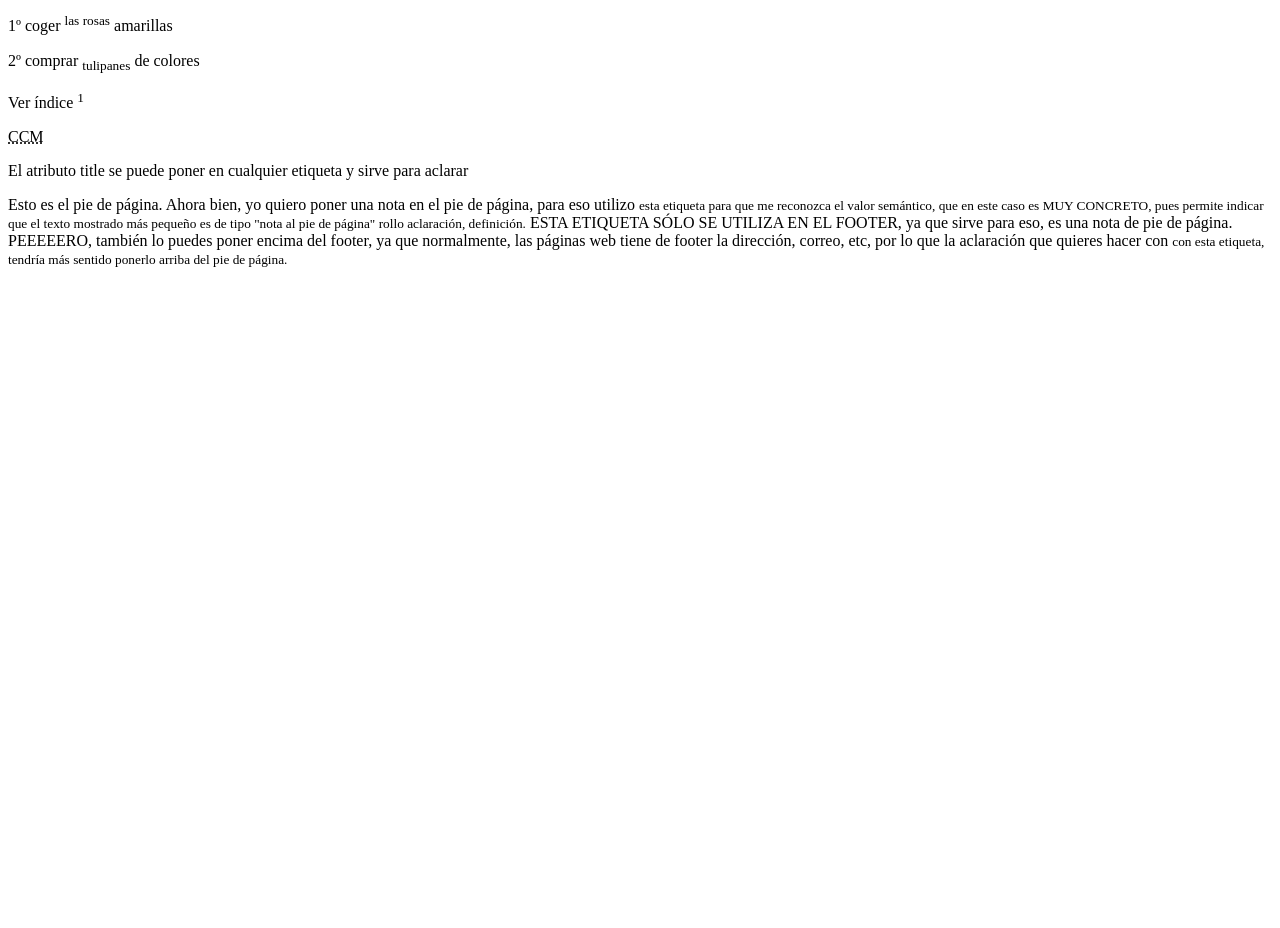
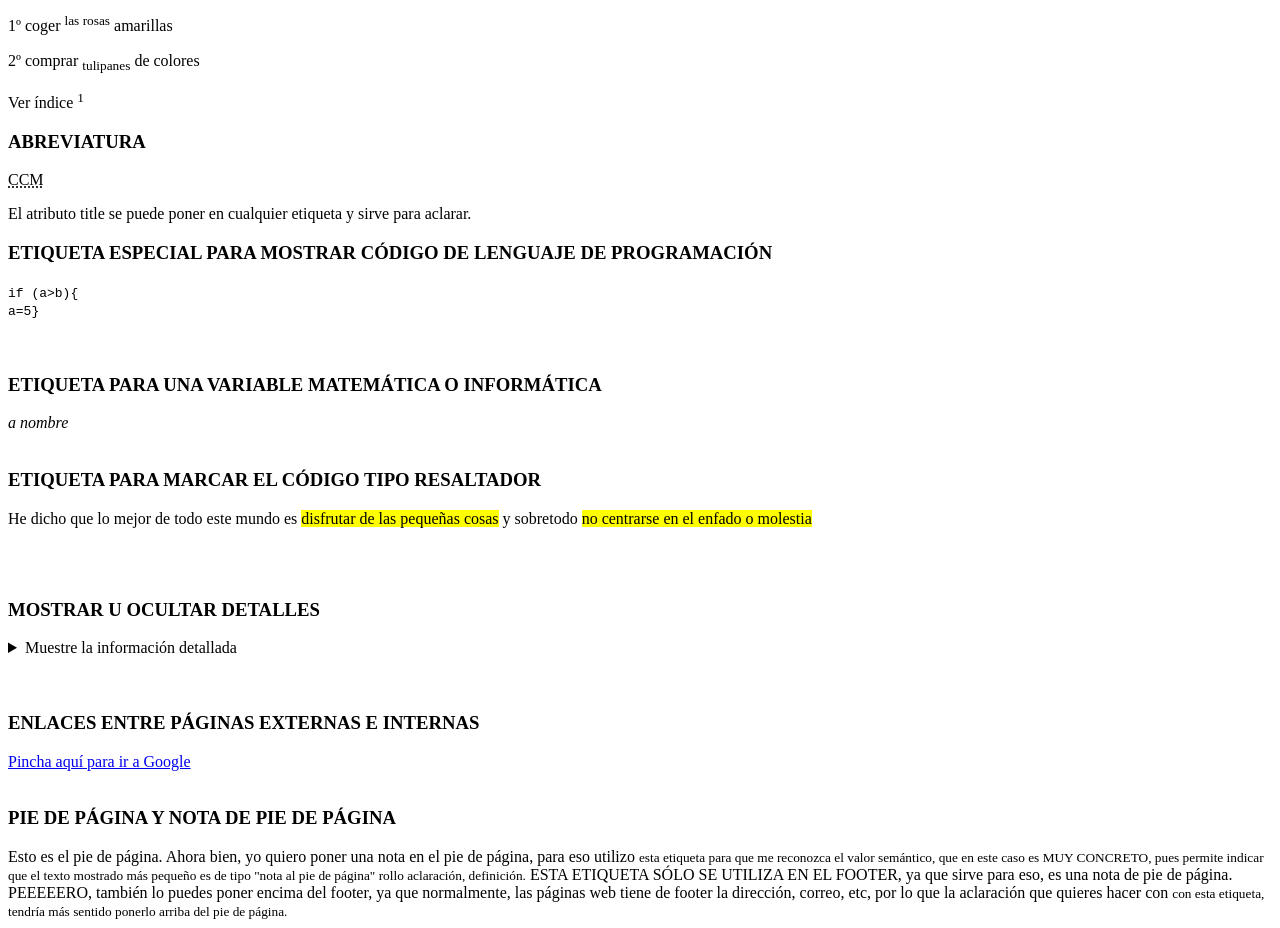
Before and after one commit to Bei03/HTML2, a plain HTML site: page primer.html in a window 1280 px wide. Shown: the part 3800-4728 px from the top of the page. Before the commit the page ends 4076 px from the top, so only its background shows below. Drawn offline with Linux system fonts and the light colour scheme.

Commit message:
subir priemr

```diff
--- a/primer.html
+++ b/primer.html
@@ -236,11 +236,47 @@ _8¶¶¶¶1______________111111888¶¶¶¶¶¶¶¶¶¶¶¶¶¶
     <p>Ver índice <sup>1</sup></p>
 
 <!--ABREVIATURA-->
+<h3>ABREVIATURA</h3>
     <abbr title="Castilla La Mancha">CCM</abbr>
-    <p title="significado de title"> El atributo title se puede poner en cualquier etiqueta y sirve para aclarar </p>
+    <p title="significado de title"> El atributo title se puede poner en cualquier etiqueta y sirve para aclarar.</p>
+
+<!--ETIQUETA ESPECIAL PARA MOSTRAR CÓDIGO DE LENGUAJE DE PROGRAMACIÓN-->
+<h3>ETIQUETA ESPECIAL PARA MOSTRAR CÓDIGO DE LENGUAJE DE PROGRAMACIÓN</h3>
+<code>
+    if (a>b){<br>
+    a=5} <br>
+</code>
+
+<!--ETIQUETA PARA UNA VARIABLE MATEMÁTICA O INFORMÁTICA-->
+<br><br>
+<h3>ETIQUETA PARA UNA VARIABLE MATEMÁTICA O INFORMÁTICA</h3>
+
+<var>a</var>
+<var>nombre</var>
+
+<!--ETIQUETA PARA MARCAR EL CÓDIGO TIPO RESALTADOR-->
+<br><br>
+<h3>ETIQUETA PARA MARCAR EL CÓDIGO TIPO RESALTADOR</h3>
+<p>He dicho que lo mejor de todo este mundo es <mark>disfrutar de las pequeñas cosas</mark> y sobretodo <mark>no centrarse en el enfado o molestia</mark></p>
+
+
+<!--MOSTRAS U OCULTAR DETALLES-->
+<br><br>
+<h3>MOSTRAR U OCULTAR DETALLES</h3>
+<details>
+<summary>Muestre la información detallada</summary>
+<p>Si has llegado hasta aquí, es porque eres un bacín jj</p>
+</details>
+
+<!--IMPORTANTE: ENLACES ENTRE PÁGINAS EXTERNAS E INTERNAS-->
+<br><br>
+<h3>ENLACES ENTRE PÁGINAS EXTERNAS E INTERNAS</h3>
+<a href="https://google.es" title="Ir a Google" target="_blank">Pincha aquí para ir a Google</a>
 
 
 
+<br><br>
+<h3>PIE DE PÁGINA Y NOTA DE PIE DE PÁGINA</h3>
 <!--PIE DE PÁGINA CON TEXTO TIPO INDICE-->
 <footer>
 Esto es el pie de página. Ahora bien, yo quiero poner una nota en el pie de página, para eso utilizo <small>esta etiqueta para que me reconozca el valor semántico, que en este caso es MUY CONCRETO, pues permite indicar que el texto mostrado más pequeño es de tipo "nota al pie de página" rollo aclaración, definición.</small> ESTA ETIQUETA SÓLO SE UTILIZA EN EL FOOTER, ya que sirve para eso, es una nota de pie de página. PEEEEERO, también lo puedes poner encima del footer, ya que normalmente, las páginas web tiene de footer la dirección, correo, etc, por lo que la aclaración que quieres hacer con <small>con esta etiqueta, tendría más sentido ponerlo arriba del pie de página.</small>
```
